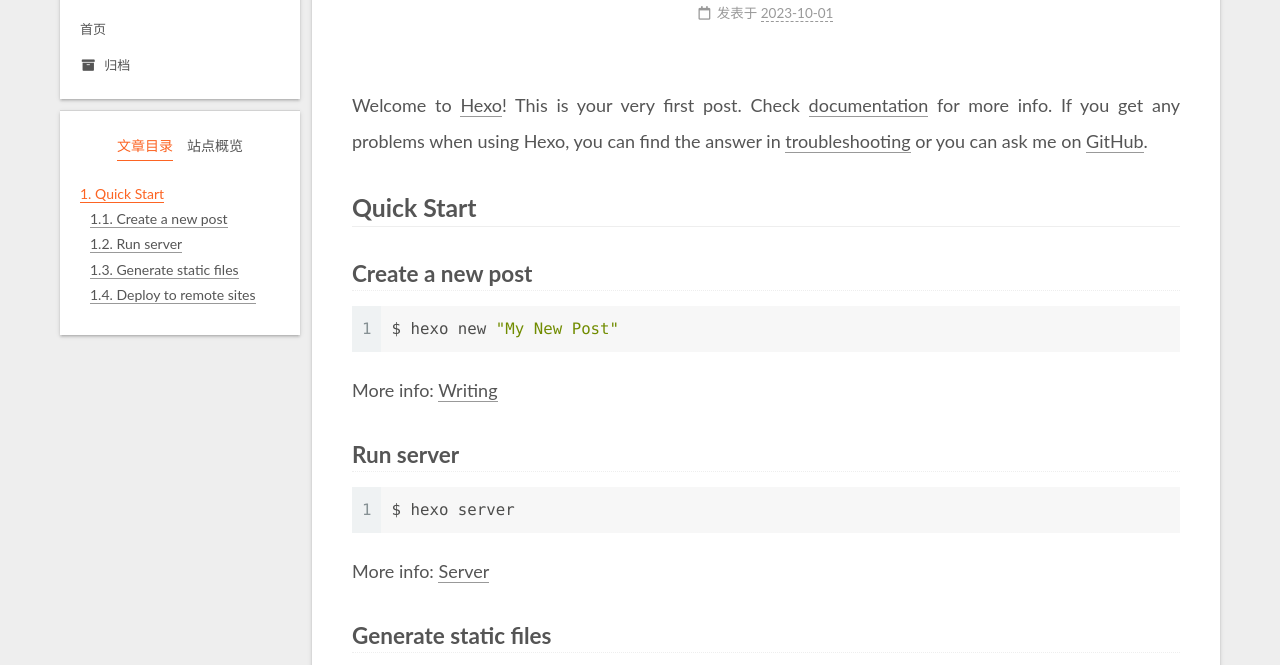
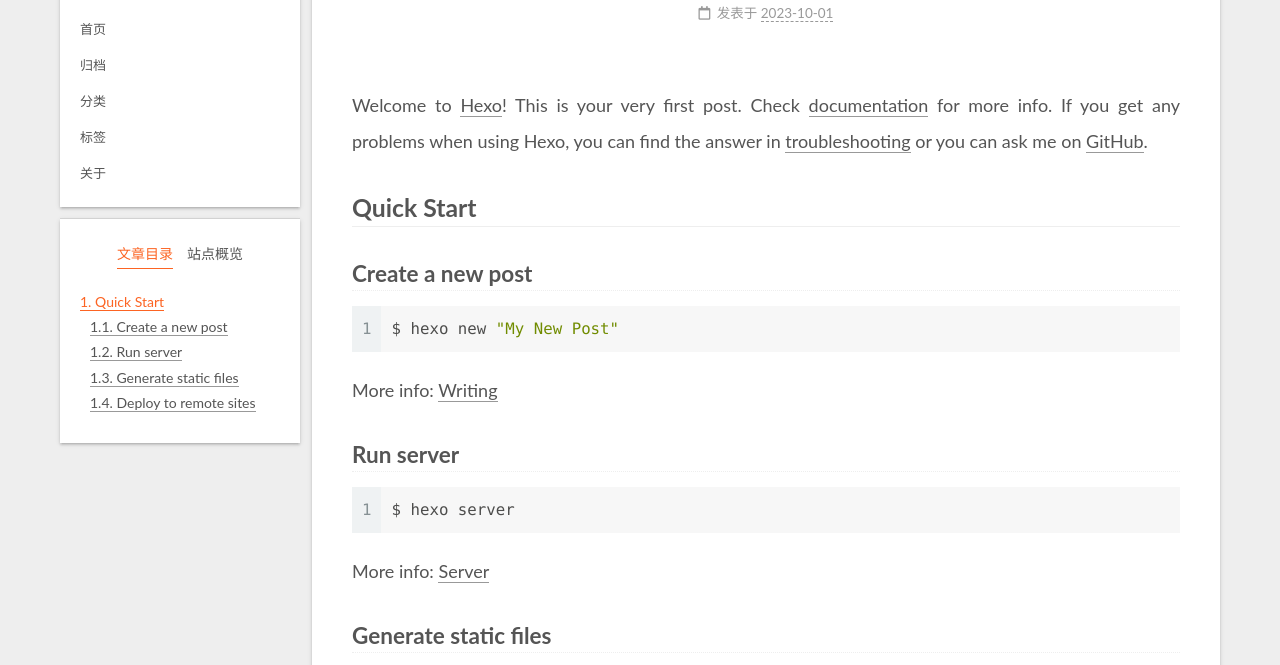
Before and after one commit to You-Concentrate-Please/You-Concentrate-Please.github.io, a plain HTML site: page 2023/10/01/hello-world/index.html in a window 1280 px wide. Shown: the part 87-752 px from the top of the page. Drawn offline with Linux system fonts and the light colour scheme.

Commit message:
Site updated: 2023-10-01 21:07:17

```diff
--- a/2023/10/01/hello-world/index.html
+++ b/2023/10/01/hello-world/index.html
@@ -115,12 +115,27 @@
   <ul id="menu" class="main-menu menu">
         <li class="menu-item menu-item-home">
 
-    <a href="/" rel="section"><i class="home-heart fa-fw"></i>首页</a>
+    <a href="/" rel="section"><i class="home fa-fw"></i>首页</a>
 
   </li>
         <li class="menu-item menu-item-archives">
 
-    <a href="/archives/" rel="section"><i class="fa fa-archive fa-fw"></i>归档</a>
+    <a href="/archives/" rel="section"><i class="archive fa-fw"></i>归档</a>
+
+  </li>
+        <li class="menu-item menu-item-categories">
+
+    <a href="/categories/" rel="section"><i class="th fa-fw"></i>分类</a>
+
+  </li>
+        <li class="menu-item menu-item-tags">
+
+    <a href="/tags/" rel="section"><i class="tags fa-fw"></i>标签</a>
+
+  </li>
+        <li class="menu-item menu-item-about">
+
+    <a href="/about/" rel="section"><i class="user fa-fw"></i>关于</a>
 
   </li>
   </ul>
--- a/css/main.css
+++ b/css/main.css
@@ -1168,7 +1168,7 @@ pre .javascript .function {
 }
 .links-of-author a::before,
 .links-of-author span.exturl::before {
-  background: #7df4ff;
+  background: #a23977;
   border-radius: 50%;
   content: ' ';
   display: inline-block;
```
Also changed, not shown: archives/2023/10/index.html (+17 -2 lines), archives/2023/index.html (+17 -2 lines), archives/index.html (+17 -2 lines), index.html (+17 -2 lines).
